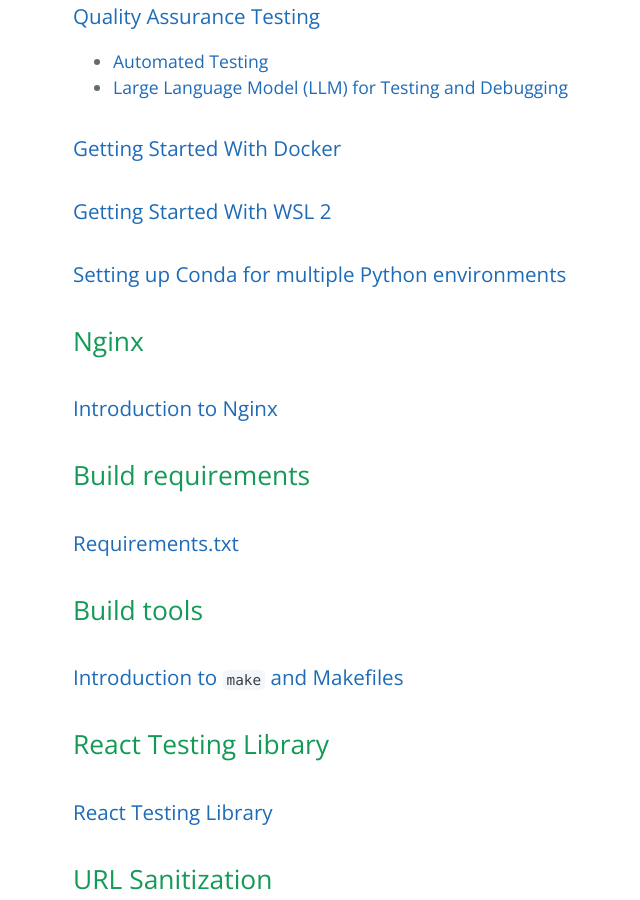
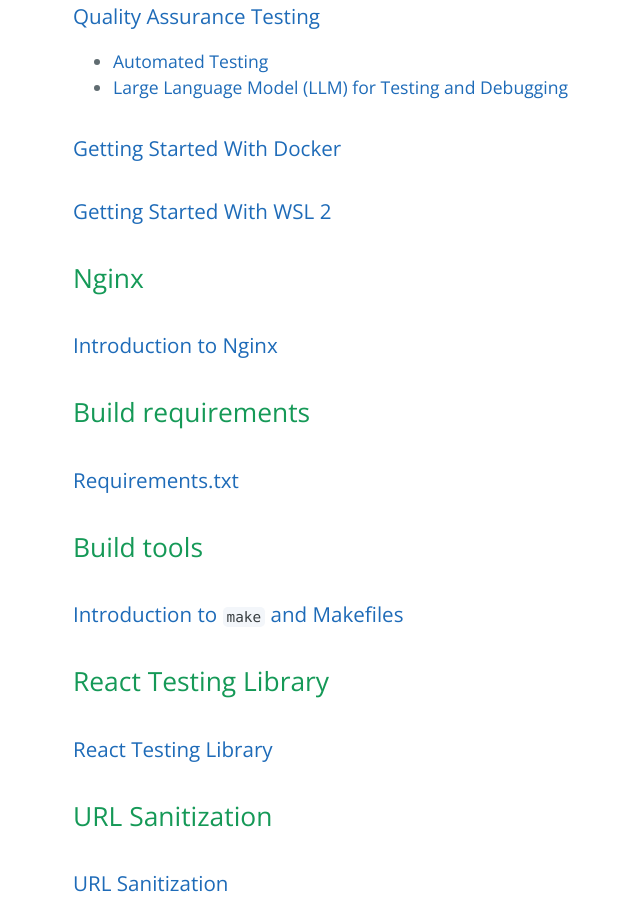
Before and after one commit to learning-software-engineering/learning-software-engineering.github.io, a Jekyll site: the page built from Topics/Development_Process.md, in a window 1280 px wide and 900 px high, scrolled down 857 px. Shown: the whole window, without its empty margins (151-791 px from the left). Built offline with Jekyll 4.4.1, drawn with Linux system fonts in a browser that asks for light colours; our own code applies the rules of GitHub Pages for plain Markdown files.

Commit message:
Update to newest version, fix the spacing

```diff
--- a/Topics/Development_Process.md
+++ b/Topics/Development_Process.md
@@ -22,7 +22,6 @@
 ### [Getting Started With Docker](./Development_Process/Docker.md)
 
 ### [Getting Started With WSL 2](./Development_Process/WSL.md)
-### [Setting up Conda for multiple Python environments](./Development_Process/Conda/Setup_Conda.md)
 
 ## Nginx
 
@@ -60,15 +59,12 @@
 #### Single Responsibility Principle (SRP):
 - A class should only have one cause to change, according to the Single Responsibility Principle (SRP). According to the Single Responsibility Principle (SRP), each class or module should focus on a single concern, ensuring ease of understanding and modification.
 
-
 - **Advantage**:  This principle promotes maintainability by isolating responsibilities, reducing potential bugs caused by interconnected changes. Each class or module focuses on a single concern, making it easier to understand, test, and modify.
 
 #### Open/Closed Principle (OCP)
-
 - Software entities (classes, modules, functions, etc.) should be available for extension but closed for modification, according to the available/Closed Principle (OCP). It means system should be able to introduce new functionality without requiring changes to the existing code. Interfaces, polymorphism, and generalization are used to accomplish this.
 
 - **Advantage**: OCP achieves stability by encouraging developers to create adaptable and scalable systems that accommodate changes through extensions rather than direct modifications. This promotes a more stable codebase and reduces the risk of introducing bugs in previously functioning code.
-
 
 #### Liskov Substitution Principle (LSP)
 -  Subtypes must be able to be used in place of their parent types. According to this concept, it should be possible to swap out objects from a superclass for objects from a subclass without having any negative effects on the program's correctness. This necessitates abiding by the superclass's compact.
@@ -79,7 +75,6 @@
 - This principle emphasizes that a client should not be forced to implement an interface if it does not use all of the methods defined by the interface.
 
 - **Advantage**: Promotes flexibility and avoids unnecessary dependencies. This helps to avoid the creation of fat interfaces, which are interfaces that contain more methods than the client needs.
-
 
 #### Dependency Inversion Principle (DIP)
 - High-level modules should not depend on low-level modules. Both should depend on abstractions. Abstractions should not depend on details. Details should depend on abstractions. This principle suggests that classes should depend on abstractions rather than concrete implementations, which makes the system more flexible and easier to modify.
@@ -145,7 +140,6 @@
 ## Clean coding
 ### [Coding and commenting styles](./Development_Process/clean_coding_styling.md)
 
-
 ## Prompt Engineering
 ### [Basics of Prompt Engineering](./Development_Process/Prompt_Engineering.md)
 
```
